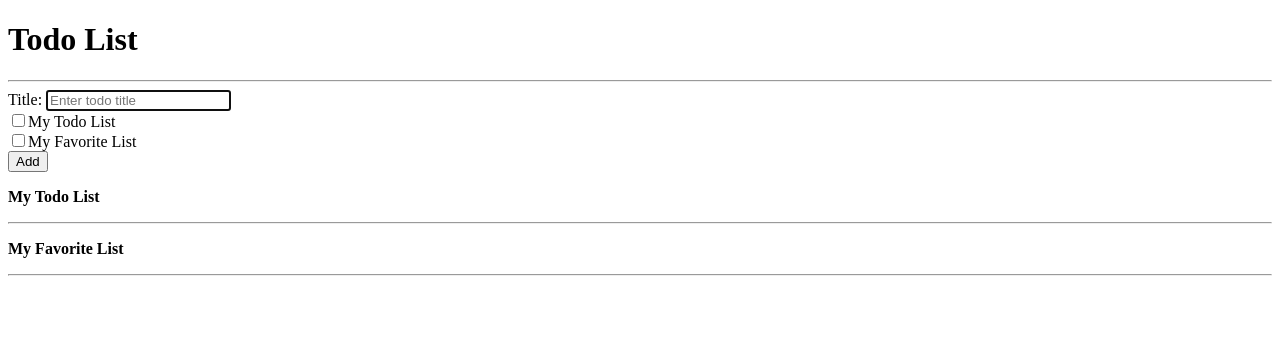
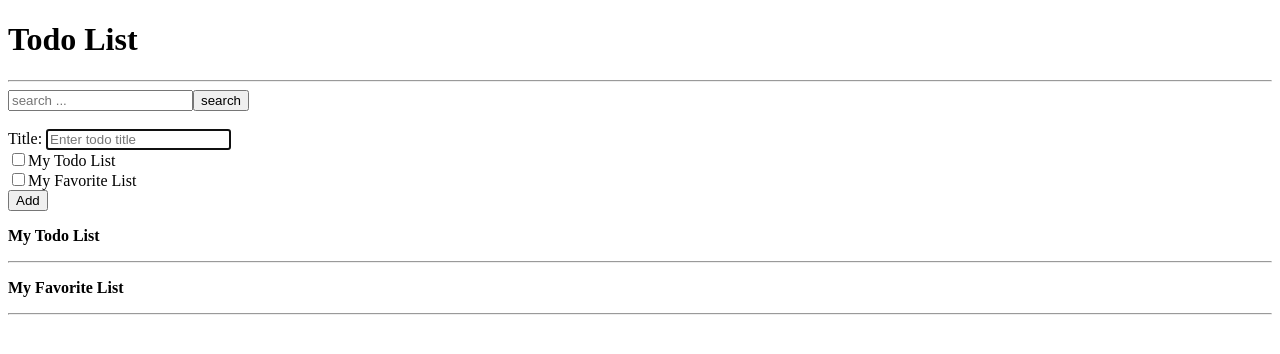
Before and after one commit to Manizha-khorram/react-todo, a React (Create React App) app: page / in a window 1280 px wide. Shown: the top 354 px of the page. Built offline with nearby package versions, Linux system fonts and the light colour scheme.

Commit message:
1.Adding todo titles to favorite list by pressing star, 2.Added Search functionality in todoList

```diff
--- a/package.json
+++ b/package.json
@@ -5,6 +5,7 @@
     "dependencies": {
         "react": "^18.2.0",
         "react-dom": "^18.2.0",
+        "react-icons": "^4.10.1",
         "react-scripts": "^2.1.3"
     },
     "scripts": {
--- a/src/AddTodoForm.js
+++ b/src/AddTodoForm.js
@@ -1,7 +1,7 @@
 import React, { useState } from 'react'
 import InputWithLable from './InputWIthLable'
 
-const AddTodoForm = ({ onAddtodo }) => {
+const AddTodoForm = ({ onAddtodo, onSearch }) => {
     const [todoTitle, setTodoTitle] = useState('')
     const [todoCategory, setTodoCategory] = useState([])
 
@@ -38,6 +38,7 @@ const AddTodoForm = ({ onAddtodo }) => {
             >
                 Title:{' '}
             </InputWithLable>
+
             <button type="submit">Add</button>
         </form>
     )
--- a/src/App.js
+++ b/src/App.js
@@ -1,6 +1,7 @@
 import React, { useState, useEffect } from 'react'
 import TodoList from './TodoList'
 import AddTodoForm from './AddTodoForm'
+import SearchForm from './SearchForm'
 
 const useSemiPersistentState = (key, intializedState) => {
     //State variables for todo list and favorite list
@@ -23,14 +24,21 @@ function App() {
         'savedFavoriteList',
         []
     )
+    //function to search in todo list
+    const [searchTerm, setSearchTerm] = useSemiPersistentState('searchTerm', '')
 
     //function to add new item to todo list based on its category
     const addTodo = (newTodo) => {
         if (newTodo.category === 'mytodo') {
             setTodoList((prevTodoList) => [...prevTodoList, newTodo])
+            setSearchTerm('')
         } else if (newTodo.category === 'favorite') {
             setFavoriteList((prevFavoritList) => [...prevFavoritList, newTodo])
         }
+    }
+
+    const searchTodo = (searchTerm) => {
+        setSearchTerm(searchTerm)
     }
 
     const removeTodo = (id) => {
@@ -46,17 +54,39 @@ function App() {
         }
     }
 
+    const toggleFavorite = (id) => {
+        const updatedTodos = todoList.map((todo) => {
+            if (todo.id === id) {
+                //For example, if a todo has isFavorite: true, calling toggleFavorite with its id will update it to isFavorite: false, and vice versa.
+
+                return { ...todo, isFavorite: !todo.isFavorite }
+            }
+            return todo
+        })
+
+        const updatedFavoriteList = updatedTodos.filter(
+            (todo) => todo.isFavorite
+        )
+
+        setTodoList(updatedTodos)
+        setFavoriteList(updatedFavoriteList)
+    }
+
     return (
         <>
             <header>
                 <h1>Todo List</h1>
             </header>
             <hr />
+            <SearchForm onSearch={searchTodo} />
+            <br />
             <AddTodoForm onAddtodo={addTodo} />
             <TodoList
                 todoList={todoList}
                 favoriteList={favoriteList}
                 onRemoveTodo={removeTodo}
+                onToggleFavorite={toggleFavorite}
+                searchTerm={searchTerm}
             />
         </>
     )
--- /dev/null
+++ b/src/SearchForm.js
@@ -0,0 +1,35 @@
+import React, { useState } from 'react'
+
+import styles from './SearchForm.module.css'
+
+const SearchForm = ({ onSearch }) => {
+    const [searchQuery, setSearchQuery] = useState('')
+
+    const handelSearchSubmit = (event) => {
+        event.preventDefault()
+        onSearch(searchQuery)
+        setSearchQuery(' ')
+    }
+
+    const handdleSearchChange = (event) => {
+        event.preventDefault()
+        const searchNewQuery = event.target.value
+        setSearchQuery(searchNewQuery)
+    }
+
+    return (
+        <form onSubmit={handelSearchSubmit}>
+            <input
+                id="searchQuery"
+                name="search"
+                value={searchQuery}
+                onChange={handdleSearchChange}
+                type="text"
+                placeholder="search ..."
+            />
+            <button>search</button>
+        </form>
+    )
+}
+
+export default SearchForm
--- a/src/TodoList.js
+++ b/src/TodoList.js
@@ -1,7 +1,17 @@
 import React from 'react'
 import TodoListItem from './TodoListItem'
 
-const TodoList = ({ todoList, favoriteList, onRemoveTodo }) => {
+const TodoList = ({
+    todoList,
+    favoriteList,
+    onRemoveTodo,
+    onToggleFavorite,
+    searchTerm,
+}) => {
+    const filteredTodoList = todoList.filter((todo) =>
+        todo.title.toLowerCase().includes(searchTerm.toLowerCase())
+    )
+
     return (
         <div>
             <div>
@@ -10,12 +20,13 @@ const TodoList = ({ todoList, favoriteList, onRemoveTodo }) => {
                 </p>
                 <hr />
                 <ul>
-                    {todoList.map((todo) => (
+                    {filteredTodoList.map((todo) => (
                         <TodoListItem
                             key={todo.id}
                             todo={todo}
                             title={todo.title}
                             onRemoveTodo={onRemoveTodo}
+                            onToggleFavorite={onToggleFavorite}
                         />
                     ))}
                 </ul>
--- a/src/TodoListItem.js
+++ b/src/TodoListItem.js
@@ -1,13 +1,24 @@
 import React from 'react'
+import { AiOutlineStar, AiFillStar } from 'react-icons/ai'
 
-const TodoListItem = ({ todo, onRemoveTodo }) => {
-    //we can use (title) prop here as well to deal with titles, no need for todo prop!?
+const TodoListItem = ({ todo, onRemoveTodo, onToggleFavorite }) => {
+
+    const renderStarIcon = () => {
+        return todo.isFavorite ? (
+            <AiFillStar onClick={() => onToggleFavorite(todo.id)}></AiFillStar>
+        ) : (
+            <AiOutlineStar
+                onClick={() => onToggleFavorite(todo.id)}
+            ></AiOutlineStar>
+        )
+    }
 
     return (
         <div>
             <li>
                 {todo.title}{' '}
                 <button onClick={() => onRemoveTodo(todo.id)}>Remove</button>
+                {renderStarIcon()}
             </li>
         </div>
     )
```
Also changed, not shown: src/SearchForm.module.css (added), 1 other file (tests, documents, lock files or other folders).
